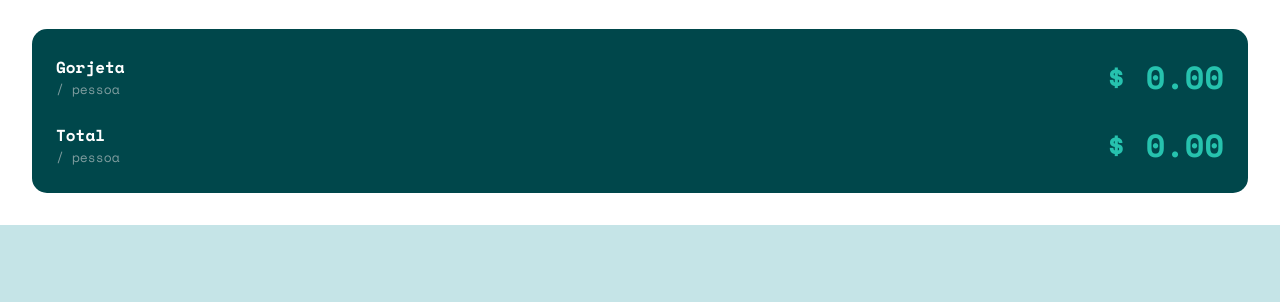
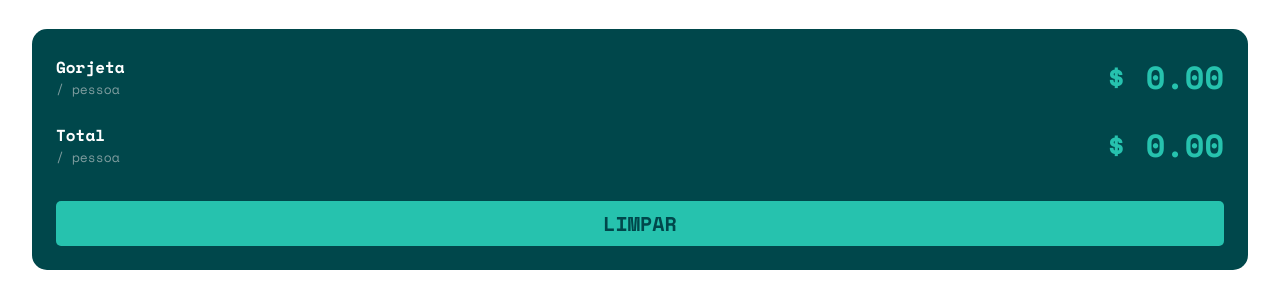
Before and after one commit to migueloliveirahb/calculadora-de-gorjeta-miguel21A, a plain HTML site: page index.html in a window 1280 px wide. Shown: the part 536-838 px from the top of the page. Before the commit the page ends 800 px from the top, so only its background shows below. Drawn offline with nearby package versions, Linux system fonts and the light colour scheme.

Commit message:
quarto commit do HTML e quinto commit do CSS

```diff
--- a/index.html
+++ b/index.html
@@ -71,6 +71,8 @@
 
 
 
+
+
              <div class="total">
                 <p>
                     <strong>Total</strong> <br>
@@ -79,6 +81,8 @@
 
                 <strong>$ 0.00</strong>
              </div>
+
+             <button>Limpar</button>
         </section>
     </main>
 </body>
--- a/style.css
+++ b/style.css
@@ -147,3 +147,19 @@ main {
 .resultados .gorjeta-total {
     margin-bottom: 1.25rem;
 }
+
+.resultados .total {
+    margin-bottom: 2rem;
+}
+
+.resultados button {
+    width: 100%;
+    background: var(--light-green);
+    border: none;
+    border-radius: 0.3125rem;
+    color: var(--green-800);
+    font-weight: 700;
+    text-transform: uppercase;
+    font-size: 1.25rem;
+    padding-block: 0.5rem;
+}
```
